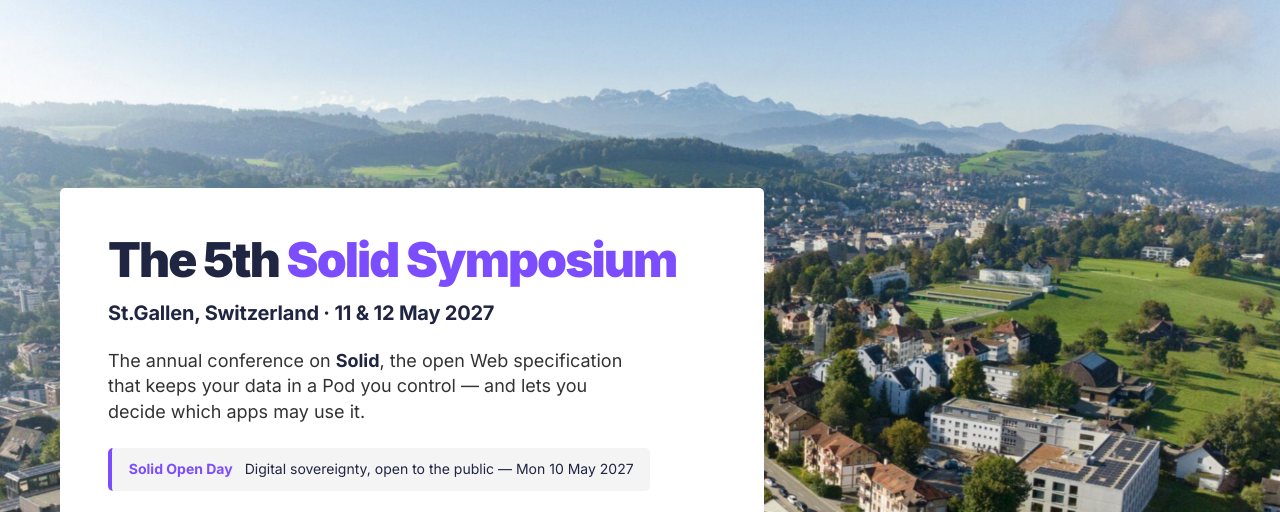
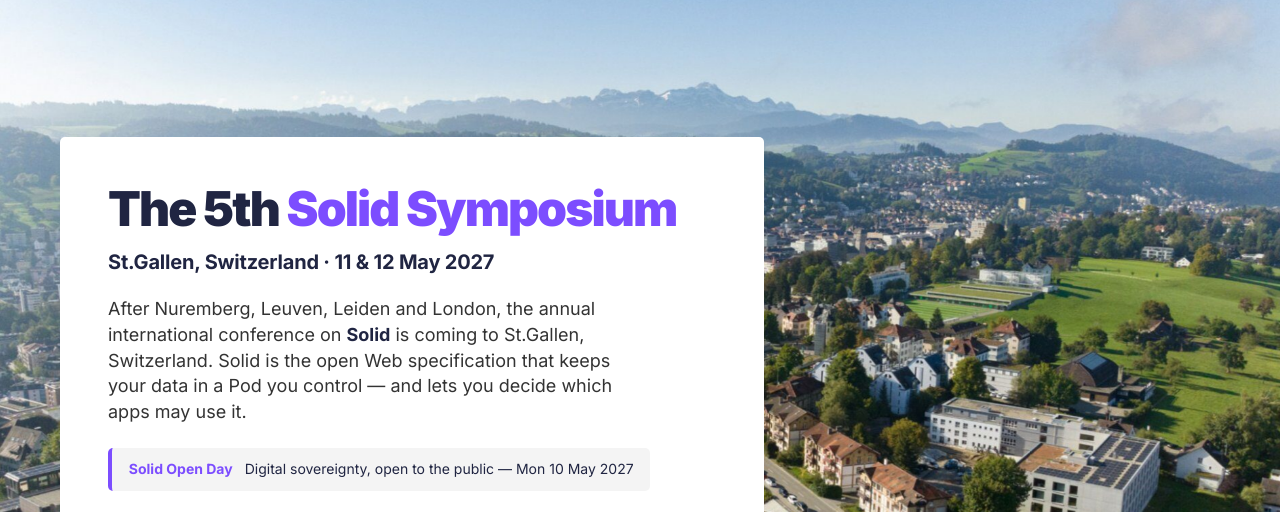
Before and after one commit to solid-web-symposium/solid-web-symposium.github.io, a plain HTML site: page index.html in a window 1280 px wide. Shown: the part 73-585 px from the top of the page. Drawn offline with Linux system fonts and the light colour scheme.

Commit message:
Frame the hero lede around the symposium coming to St.Gallen after Nuremberg, Leuven, Leiden and London
Co-Authored-By: Claude Opus 5.5 <noreply@anthropic.com>

```diff
--- a/index.html
+++ b/index.html
@@ -1442,7 +1442,7 @@
           <div class="container">
             <div class="hero-panel sosy-plain">
               <h1 property="schema:name">The 5th <span class="hl">Solid Symposium</span> <span class="small" rel="schema:location" resource="#hsg-square">St.Gallen, Switzerland<span aria-hidden="true" class="sep"> · </span> <span class="when"><time datatype="xsd:date" datetime="2027-05-11" property="schema:startDate">11</time> &amp; <time datatype="xsd:date" datetime="2027-05-12" property="schema:endDate">12 May 2027</time></span></span></h1>
-              <p class="hero-lede">The annual conference on <strong>Solid</strong>, the open Web specification that keeps your data in a Pod you control — and lets you decide which apps may use it.</p>
+              <p class="hero-lede">After Nuremberg, Leuven, Leiden and London, the annual international conference on <strong>Solid</strong> is coming to St.Gallen, Switzerland. Solid is the open Web specification that keeps your data in a Pod you control — and lets you decide which apps may use it.</p>
               <a class="hero-openday" href="#programme"><span class="k">Solid Open Day</span> <span>Digital sovereignty, open to the public — <time datetime="2027-05-10">Mon 10 May 2027</time></span></a>
               <a class="hero-openday" href="#call-for-sessions"><span class="k">Call for Sessions</span> <span>Propose a workshop, tutorial or panel — deadline <time datetime="2026-11-25">25 Nov 2026</time></span></a>
               <div class="hero-sponsors"><span>Sponsored by</span> <a href="https://www.muze.nl/" rel="noopener" target="_blank"><picture><source media="(prefers-color-scheme: dark)" srcset="assets/muze-logo-white.png" /><img alt="Muze" height="66" src="assets/muze-logo.png" width="260" /></picture></a></div>
```
